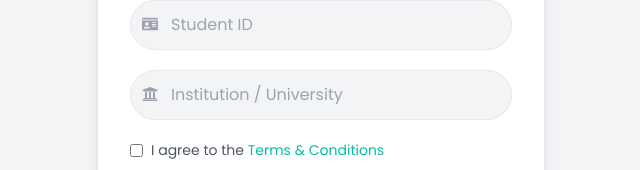
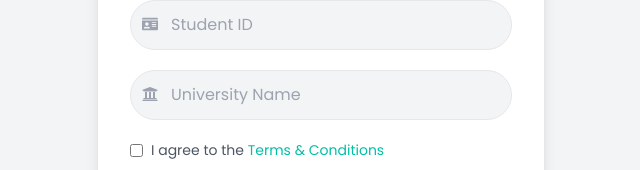
Before and after one commit to winthawdaraung/TutorNet, a React (Vite) app in the folder frontend/: page /register-student in a window 1280 px wide. Shown: the part 415-585 px from the top of the page, without its empty margins (319-959 px from the left). Built offline with nearby package versions, Linux system fonts and the light colour scheme.

Commit message:
Update RegisterStudentPage.jsx
Change to University Name as Tutor part

```diff
--- a/frontend/src/pages/RegisterRole/RegisterStudentPage.jsx
+++ b/frontend/src/pages/RegisterRole/RegisterStudentPage.jsx
@@ -109,7 +109,7 @@ const RegisterStudentPage = () => {
             <input
               type="text"
               name="university"
-              placeholder="Institution / University"
+              placeholder="University Name"
               className="w-full pl-10 pr-4 py-3 border rounded-full focus:ring-2 focus:ring-[#00BFA5] bg-gray-100"
               value={formData.university}
               onChange={handleChange}
```
